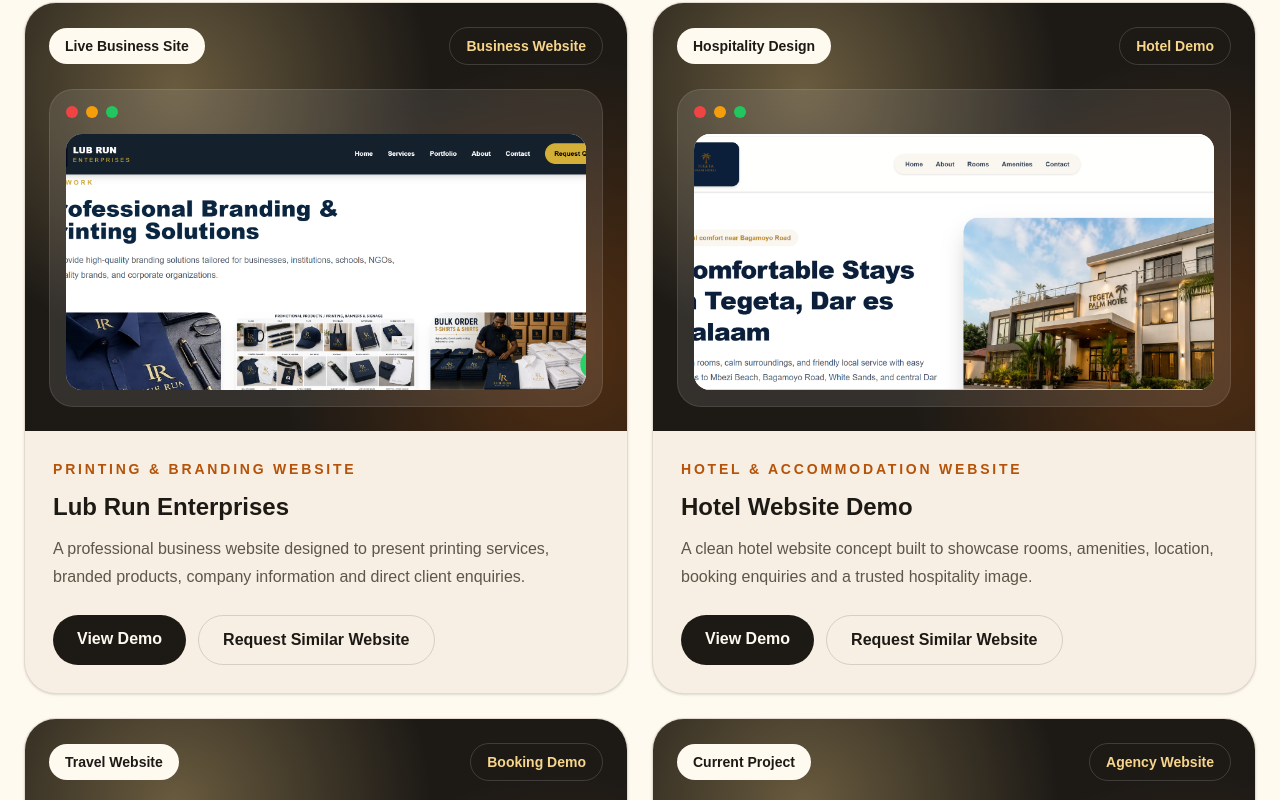
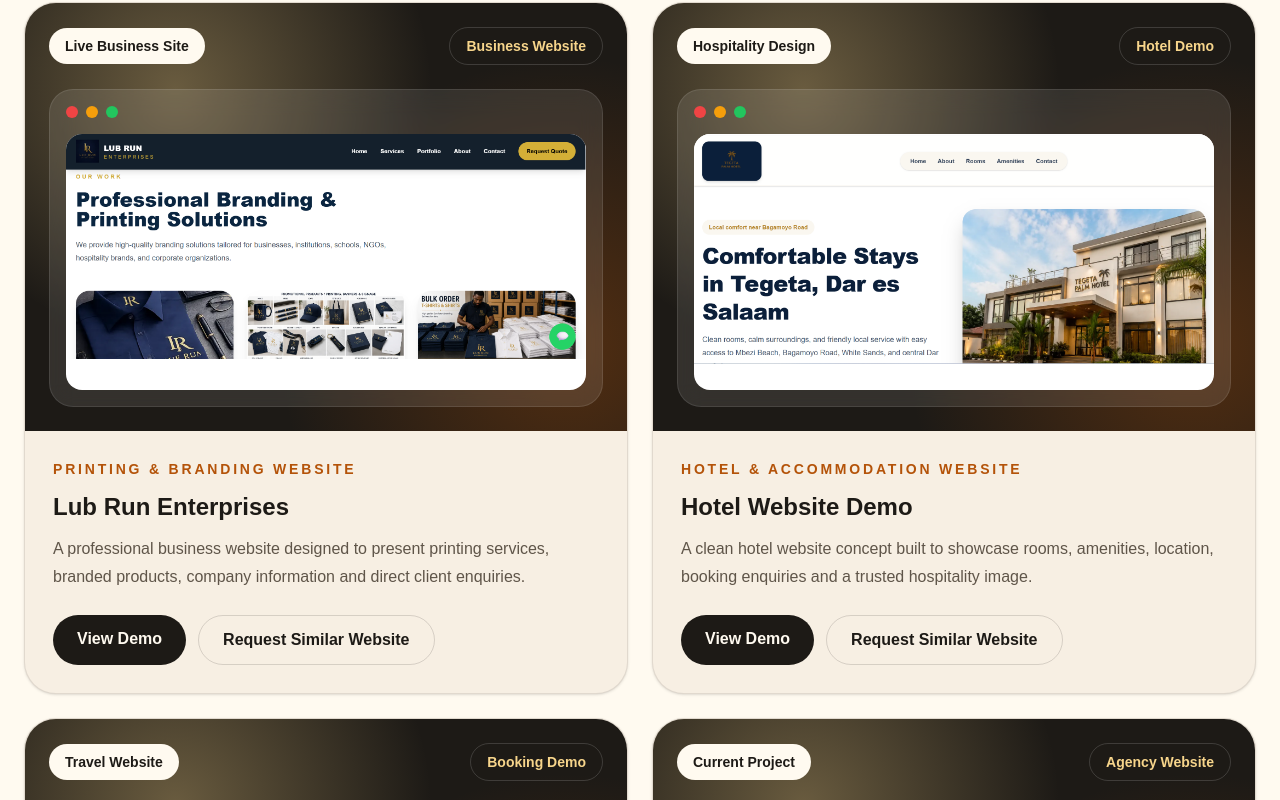
Before and after one commit to brianmichaelu/website-creation-agency, a Next.js app: page / in a window 1280 px wide. Shown: the part 4220-5020 px from the top of the page. Built offline with nearby package versions, Linux system fonts and the light colour scheme.

Commit message:
Update page.tsx

```diff
--- a/app/page.tsx
+++ b/app/page.tsx
@@ -689,7 +689,7 @@ ${formData.get("extraMessage")}`;
                       <img
                         src={project.image}
                         alt={`${project.name} website preview`}
-                        className="h-64 w-full object-cover object-top transition duration-500 group-hover:scale-105"
+                        className="h-64 w-full bg-white object-contain object-top transition duration-500 group-hover:scale-105"
                       />
                     </div>
                   </div>
```
